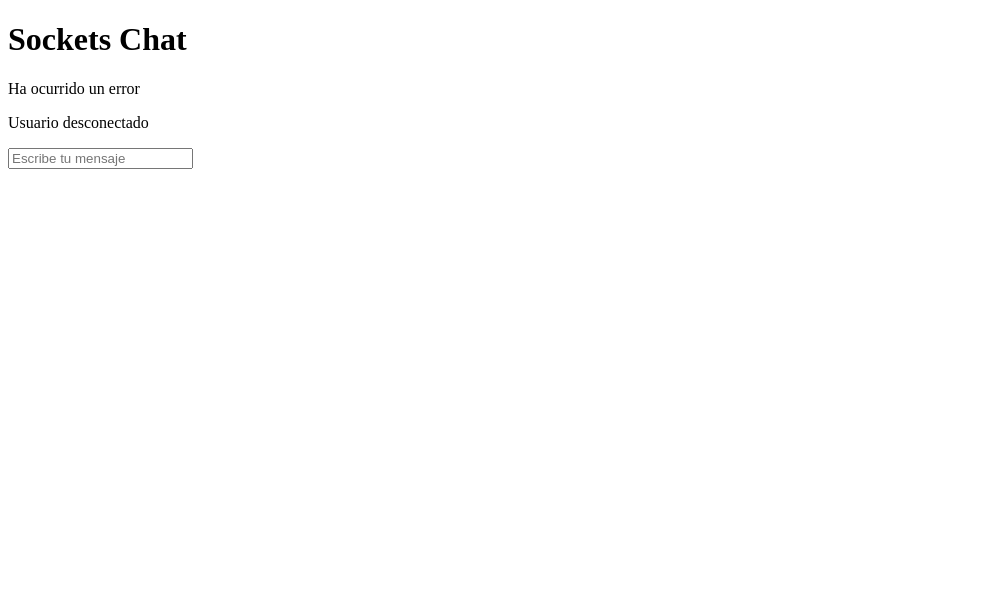
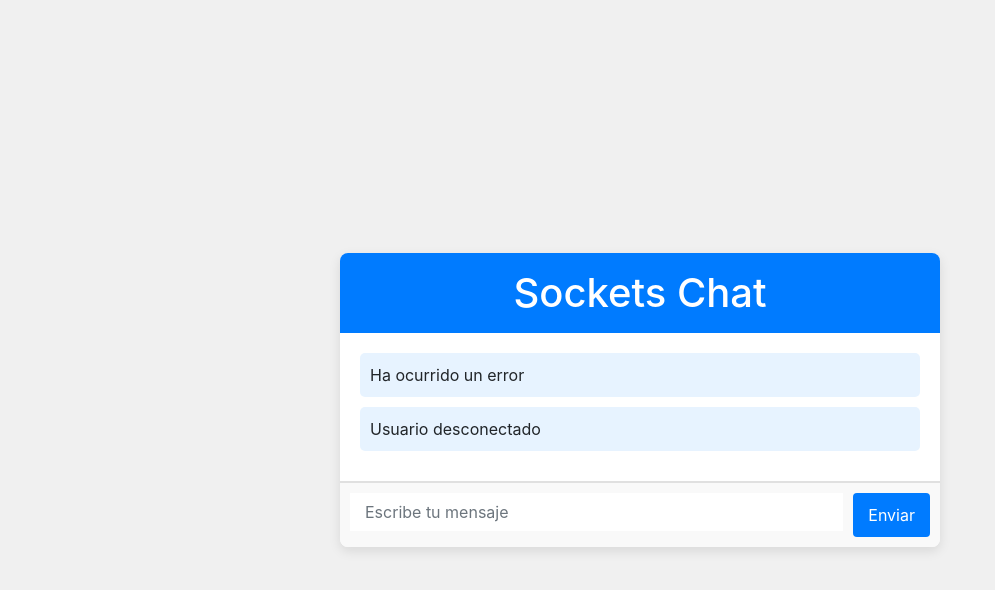
Before and after one commit to DeveloperXPK/WebSocket, a plain HTML site: page Frontend/index.html in a window 1280 px wide. Shown: the whole page, without its empty margins (0-995 px from the left). Drawn offline with nearby package versions, Linux system fonts and the light colour scheme.

Commit message:
Estilado agregado para el chat

```diff
--- a/Frontend/index.html
+++ b/Frontend/index.html
@@ -1,75 +1,151 @@
 <!DOCTYPE html>
 <html lang="es">
+
 <head>
     <meta charset="UTF-8">
+    <meta name="viewport" content="width=device-width, initial-scale=1.0">
     <title>Sockets Chat</title>
+    <link rel="stylesheet" href="https://stackpath.bootstrapcdn.com/bootstrap/4.5.2/css/bootstrap.min.css">
+    <style>
+        body {
+            display: flex;
+            justify-content: center;
+            align-items: center;
+            height: 100vh;
+            background-color: #f0f0f0;
+        }
+
+        #chat-container {
+            width: 100%;
+            max-width: 600px;
+            background-color: white;
+            border-radius: 8px;
+            box-shadow: 0px 4px 12px rgba(0, 0, 0, 0.1);
+            display: flex;
+            flex-direction: column;
+            overflow: hidden;
+        }
+
+        #historial {
+            flex-grow: 1;
+            padding: 20px;
+            overflow-y: auto;
+            border-bottom: 1px solid #e0e0e0;
+        }
+
+        #historial p {
+            margin: 0;
+            padding: 10px;
+            background-color: #e7f3ff;
+            border-radius: 5px;
+            margin-bottom: 10px;
+            word-wrap: break-word;
+        }
+
+        #mensaje {
+            border: none;
+            padding: 15px;
+            font-size: 16px;
+            border-radius: 0;
+            width: calc(100% - 30px);
+        }
+
+        .input-container {
+            display: flex;
+            padding: 10px;
+            border-top: 1px solid #e0e0e0;
+            background-color: #f9f9f9;
+        }
+
+        .input-container button {
+            margin-left: 10px;
+            padding: 10px 15px;
+            background-color: #007bff;
+            color: white;
+            border: none;
+            border-radius: 4px;
+            cursor: pointer;
+        }
+
+        .input-container button:hover {
+            background-color: #0056b3;
+        }
+    </style>
 </head>
+
 <body>
-    <h1>Sockets Chat</h1>
-    <div id="historial"></div>
-    <input id="mensaje" type="text" placeholder="Escribe tu mensaje">
+    <div id="chat-container">
+        <h1 class="text-center p-3 bg-primary text-white mb-0">Sockets Chat</h1>
+        <div id="historial"></div>
+
+        <div class="input-container">
+            <input id="mensaje" type="text" class="form-control" placeholder="Escribe tu mensaje">
+            <button id="enviar" class="btn">Enviar</button>
+        </div>
+    </div>
 
     <script>
         // Conectamos con el puerto del servidor establecido anteriormente en el backend
-        const socket = new WebSocket('ws://localhost:8000')
+        const socket = new WebSocket('ws://localhost:8000');
 
         const mensaje = document.querySelector('#mensaje'); // Obtenemos input con el id mensaje
-        const historial = document.querySelector('#historial') // Obtenemos el div con el id historial
+        const historial = document.querySelector('#historial'); // Obtenemos el div con el id historial
+        const enviarBtn = document.querySelector('#enviar'); // Botón para enviar mensaje
 
-        // Creamos un evento cuando escribimos el mensaje dentro del input
-        // En este caso es cuando se presiona "Enter"
-        mensaje.addEventListener('keypress', (event) => {
-
-            // Si se presiona "Enter" se envia el mensaje
-            if(event.code === 'Enter') {
+        // Evento que se ejecuta cuando el usuario presiona el botón "Enviar"
+        enviarBtn.addEventListener('click', () => {
+            if (mensaje.value.trim() !== '') {
                 socket.send(mensaje.value); // Enviamos el valor del input (mensaje)
                 mensaje.value = ''; // Limpiamos el input
             }
-        })
+        });
+
+        // Creamos un evento cuando presionamos "Enter" en el input del mensaje
+        mensaje.addEventListener('keypress', (event) => {
+            if (event.code === 'Enter' && mensaje.value.trim() !== '') {
+                socket.send(mensaje.value); // Enviamos el valor del input (mensaje)
+                mensaje.value = ''; // Limpiamos el input
+            }
+        });
 
         // Evento que se ejecuta cuando se conecta un nuevo usuario
-        socket.addEventListener('open', saveHistory)
+        socket.addEventListener('open', saveHistory);
 
         // Evento que se ejecuta cuando se recibe un mensaje
-        socket.addEventListener('message', saveHistory)
+        socket.addEventListener('message', saveHistory);
 
         // Evento que se ejecuta cuando ocurre un error
-        socket.addEventListener('error', saveHistory)
+        socket.addEventListener('error', saveHistory);
 
         // Evento que se ejecuta cuando se desconecta un usuario
-        socket.addEventListener('close', saveHistory)
+        socket.addEventListener('close', saveHistory);
 
         // Mediante la asincronia de JavaScript, podemos esperar a que se reciba el mensaje
         // para ejecutar la funcion
-        async function saveHistory(event){
-            const message = await event.data // Esperamos a que se reciba el mensaje
+        async function saveHistory(event) {
+            let message;
 
-            // Dependiendo del tipo de evento, se ejecuta una accion
-            switch(event.type){
-
-                // Si se conecta un nuevo usuario retornamos un mensaje que indica que se ha conectado
+            switch (event.type) {
                 case 'open':
-                    historial.innerHTML += `<p>Nuevo Usuario conectado</p>`
+                    message = `Nuevo Usuario conectado`;
                     break;
-
-                // Si se recibe un mensaje, se guarda en el historial y lo mostramos
                 case 'message':
-                    historial.innerHTML += `<p>${message}</p>`
+                    message = await event.data;
                     break;
-
-                // Si ocurre un error, se guarda en el historial y se muestra un mensaje
                 case 'error':
-                    historial.innerHTML += `Ha ocurrido un error`
+                    message = `Ha ocurrido un error`;
                     break;
-
-                // Si se desconecta un usuario, se guarda en el historial y se muestra un mensaje
                 case 'close':
-                    historial.innerHTML += `<p>Usuario desconectado</p>`
+                    message = `Usuario desconectado`;
                     break;
             }
+
+            if (message) {
+                historial.innerHTML += `<p>${message}</p>`;
+                historial.scrollTop = historial.scrollHeight; // Scroll automático al final
+            }
         }
+    </script>
+</body>
 
-    </script>
-
-</body>
 </html>
```
